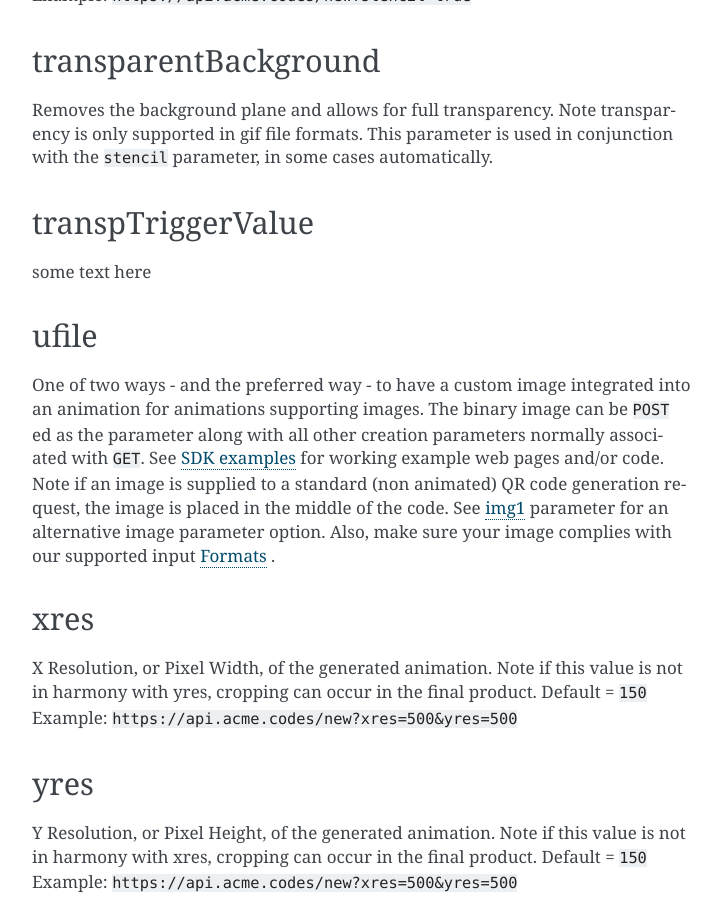
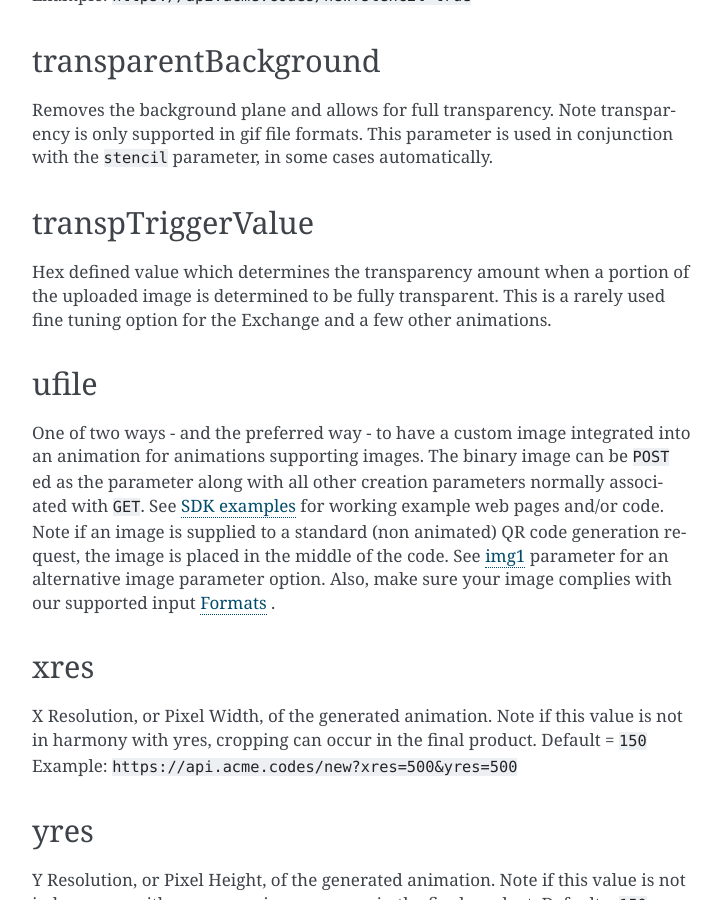
Before and after one commit to pcmillerAcme/docs, a Sphinx documentation site: the page built from source/Parameters.rst, in a window 1280 px wide and 900 px high, scrolled down 15061 px. Shown: the whole window, without its empty margins (388-1109 px from the left). Built offline with Sphinx 7.4.7, drawn with Linux system fonts in a browser that asks for light colours; pages that are not in the unit, such as notebooks, are missing from menus.

Commit message:
Updated transpTriggerValue

```diff
--- a/source/Parameters.rst
+++ b/source/Parameters.rst
@@ -569,7 +569,7 @@ Removes the background plane and allows for full transparency. Note transparency
 transpTriggerValue
 ------------------
 
-some text here
+Hex defined value which determines the transparency amount when a portion of the uploaded image is determined to be fully transparent. This is a rarely used fine tuning option for the Exchange and a few other animations.
 
 .. _uderp:
 
```
